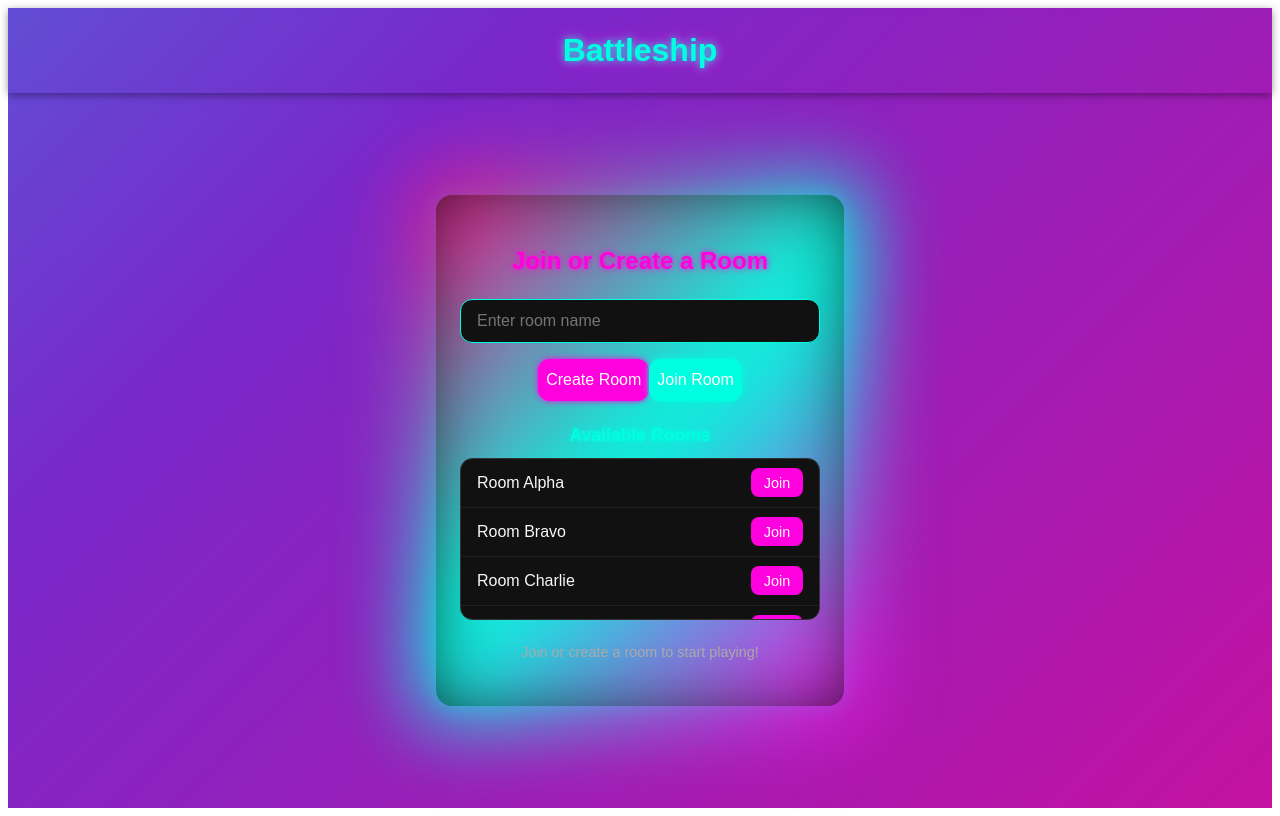
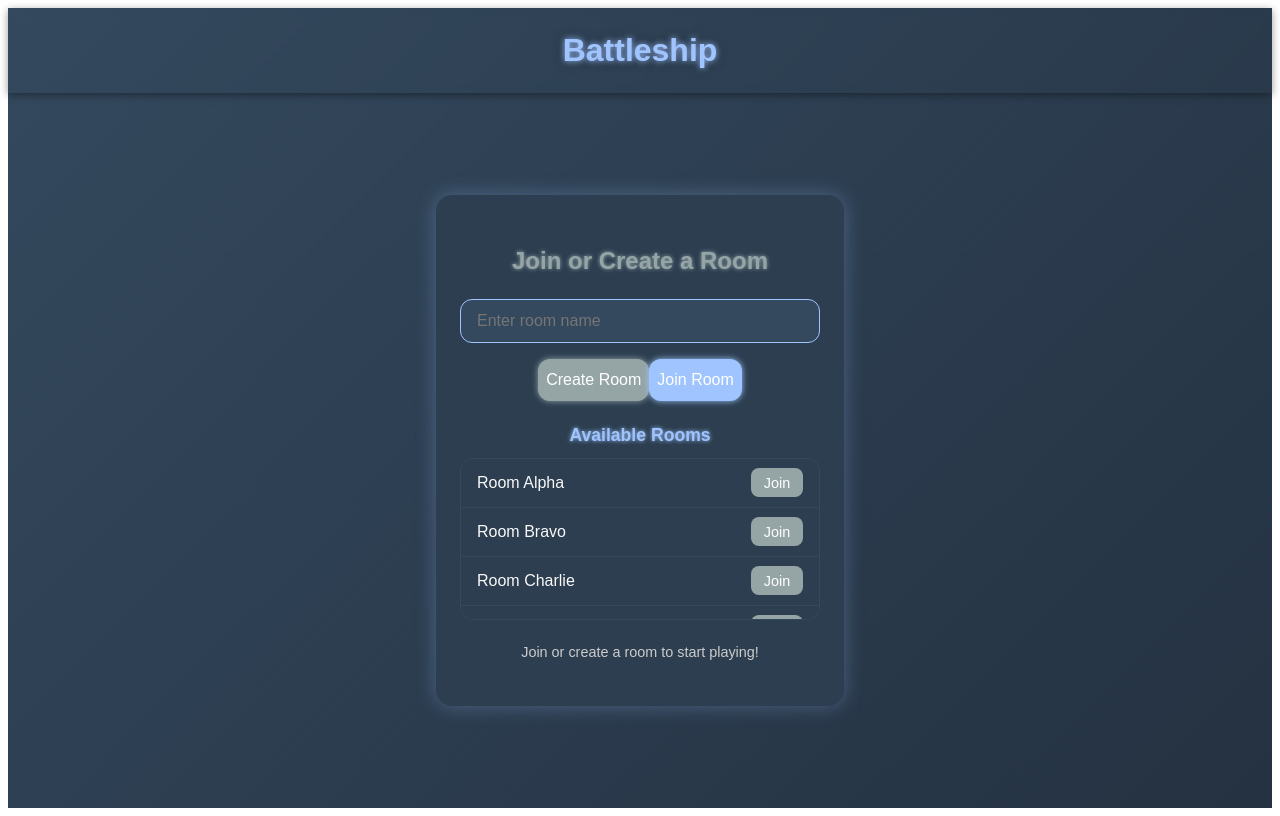
Before and after one commit to wojtek960506/battleship-socket-io, a React (Vite) app in the folder client/: page / in a window 1280 px wide. Built offline with nearby package versions, Linux system fonts and the light colour scheme.

Commit message:
battleship style of colors * I removed light background colors for lobby-card as it was not readable

```diff
--- a/client/src/App.css
+++ b/client/src/App.css
@@ -3,20 +3,25 @@
   display: flex;
   flex-direction: column;
   min-height: 100vh;
-  font-family: 'Orbitron', sans-serif; /* arcade-like font */
+  font-family: 'Orbitron', sans-serif; /* keeping the arcade font */
   color: #f8f8f8;
 
-  /* Neon gradient background */
-  background: linear-gradient(-45deg, #ff0080, #7928ca, #00eaff, #00ff87);
+  /* Subtle Battleship-style gradient background */
+  background: linear-gradient(-45deg, #1f2a38, #2c3e50, #1f2a38, #34495e);
+  /* background: linear-gradient(-45deg, #2c3e50, #1f2a38, #1f2a38,#34495e); */
+
+  /* background: linear-gradient(#2c3e50, #1f2a38, #1f2a38,#34495e); */
+  /* background: #34495e; */
+
   background-size: 400% 400%;
-  animation: gradientBG 12s ease infinite;
+  /* animation: gradientBG 12s ease infinite; */
 }
 
-@keyframes gradientBG {
+/* @keyframes gradientBG {
   0% { background-position: 0% 50%; }
   50% { background-position: 100% 50%; }
   100% { background-position: 0% 50%; }
-}
+} */
 
 /* Header */
 .app-header {
@@ -30,8 +35,8 @@
 .app-header h1 {
   margin: 0;
   font-size: 2rem;
-  color: #00ffe0; /* neon cyan */
-  text-shadow: 0 0 8px #00ffe0, 0 0 16px #ff00de;
+  color: #a0c4ff; /* light blue */
+  text-shadow: 0 0 6px #a0c4ff, 0 0 12px #1f2a38;
 }
 
 /* Lobby / Room form */
@@ -47,10 +52,10 @@
 .lobby-card {
   position: relative;
   z-index: 1;
-  background-color: #0d0d0d;
+  background-color: #2c3e50; /* darker gray-blue */
   padding: 2rem 1.5rem;
   border-radius: 16px;
-  box-shadow: 0 0 20px rgba(0,255,255,0.3);
+  box-shadow: 0 0 20px rgba(160,196,255,0.3); /* subtle light blue glow */
   width: 100%;
   max-width: 360px;
   text-align: center;
@@ -64,10 +69,10 @@
   right: -20px;
   bottom: -20px;
   border-radius: 20px;
-  background: linear-gradient(135deg, #ff0080, #00ffe0, #ff00de);
+  /* background: linear-gradient(135deg, #a0c4ff, #95a5a6, #a0c4ff); */
   filter: blur(40px);
   z-index: -1;
-  animation: glow 6s ease-in-out infinite alternate;
+  /* animation: glow 6s ease-in-out infinite alternate; */
 }
 
 @keyframes glow {
@@ -78,8 +83,8 @@
 .lobby-card h2 {
   margin-bottom: 1.5rem;
   font-size: 1.5rem;
-  color: #ff00de; /* neon magenta */
-  text-shadow: 0 0 6px #ff00de;
+  color: #95a5a6; /* muted gray */
+  text-shadow: 0 0 4px #95a5a6;
 }
 
 .room-form {
@@ -91,17 +96,17 @@
 .room-form input {
   padding: 0.75rem 1rem;
   font-size: 1rem;
-  border: 1px solid #00ffe0;
+  border: 1px solid #a0c4ff;
   border-radius: 12px;
   outline: none;
-  background-color: #111;
-  color: #0ff;
+  background-color: #34495e;
+  color: #a0c4ff;
   transition: border-color 0.2s, box-shadow 0.3s;
 }
 
 .room-form input:focus {
-  border-color: #ff00de;
-  box-shadow: 0 0 8px #ff00de;
+  border-color: #95a5a6;
+  box-shadow: 0 0 6px #95a5a6;
 }
 
 .room-form button {
@@ -116,33 +121,33 @@
 }
 
 .create-btn {
-  background-color: #ff00de;
-  box-shadow: 0 0 6px #ff00de;
+  background-color: #95a5a6; /* muted gray */
+  box-shadow: 0 0 6px #95a5a6;
 }
 
 .create-btn:hover {
-  background-color: #e600c0;
+  background-color: #7f8c8d;
   transform: translateY(-1px);
-  box-shadow: 0 0 12px #ff00de;
+  box-shadow: 0 0 10px #95a5a6;
 }
 
 .join-btn {
-  background-color: #00ffe0;
-  box-shadow: 0 0 6px #00ffe0;
-  color: #000;
+  background-color: #a0c4ff; /* light blue */
+  box-shadow: 0 0 6px #a0c4ff;
+  color: #1f2a38;
 }
 
 .join-btn:hover {
-  background-color: #00d4b8;
+  background-color: #7da7d9;
   transform: translateY(-1px);
-  box-shadow: 0 0 12px #00ffe0;
+  box-shadow: 0 0 10px #a0c4ff;
 }
 
 /* Info text */
 .info-text {
   margin-top: 1.5rem;
   font-size: 0.9rem;
-  color: #aaa;
+  color: #ccc;
 }
 
 /* Room list container */
@@ -154,9 +159,9 @@
 .room-list h3 {
   margin-bottom: 0.75rem;
   font-size: 1.1rem;
-  color: #00ffe0;
+  color: #a0c4ff;
   text-align: center;
-  text-shadow: 0 0 6px #00ffe0;
+  text-shadow: 0 0 4px #a0c4ff;
 }
 
 /* Scrollable list */
@@ -166,9 +171,9 @@
   margin: 0;
   max-height: 160px;
   overflow-y: auto;
-  border: 1px solid #333;
+  border: 1px solid #34495e;
   border-radius: 12px;
-  background-color: #111;
+  background-color: #2c3e50;
 }
 
 /* Room list item */
@@ -177,7 +182,7 @@
   justify-content: space-between;
   align-items: center;
   padding: 0.6rem 1rem;
-  border-bottom: 1px solid #222;
+  border-bottom: 1px solid #34495e;
   position: relative;
   overflow: hidden;
   transition: background-color 0.3s;
@@ -188,7 +193,7 @@
   position: absolute;
   top: 0; left: 0; bottom: 0;
   width: 4px;
-  background: linear-gradient(#ff00de, #00ffe0);
+  background: linear-gradient(#a0c4ff, #95a5a6);
   transform: scaleY(0);
   transform-origin: top;
   transition: transform 0.3s ease;
@@ -199,15 +204,15 @@
 }
 
 .room-list li:hover {
-  background-color: rgba(0, 255, 224, 0.1);
+  background-color: rgba(160,196,255,0.1);
 }
 
 .room-list li:last-child {
-  border-bottom: none
+  border-bottom: none;
 }
 
 .room-list li:hover button {
-  box-shadow: 0 0 12px #00ffe0;
+  box-shadow: 0 0 10px #a0c4ff;
 }
 
 /* Join buttons */
@@ -217,15 +222,15 @@
   border: none;
   border-radius: 8px;
   cursor: pointer;
-  background-color: #ff00de;
+  background-color: #95a5a6;
   color: white;
   transition: background-color 0.4s, transform 0.3s, box-shadow 0.3s;
 }
 
 .room-list button:hover {
-  background-color: #e600c0;
+  background-color: #7f8c8d;
   transform: translateY(-1px);
-  box-shadow: 0 0 10px #ff00de;
+  box-shadow: 0 0 8px #a0c4ff;
 }
 
 /* Mobile-friendly adjustments */
```
